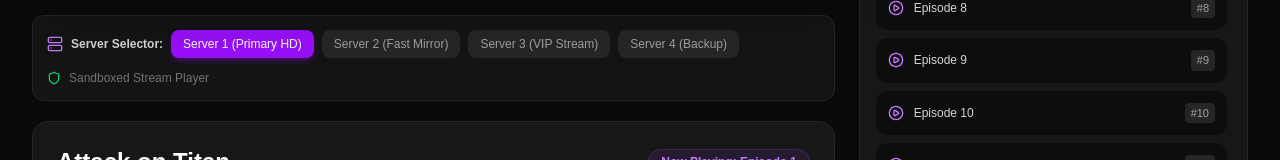
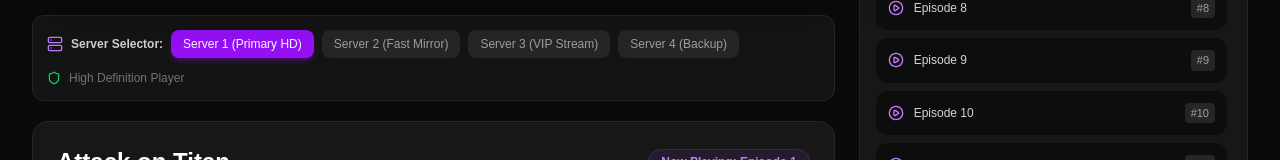
Before and after one commit to nna706930-code/my-private-sites, a Next.js app: page /watch/attack-on-titan in a window 1280 px wide. Shown: the part 582-742 px from the top of the page. Built offline with nearby package versions, Linux system fonts and the light colour scheme; no server answers.

Commit message:
fix: remove iframe sandbox attribute allowing embed players to load correctly

```diff
--- a/src/components/VideoPlayer.tsx
+++ b/src/components/VideoPlayer.tsx
@@ -88,7 +88,6 @@
             className="w-full h-full border-0"
             allowFullScreen
             allow="accelerometer; autoplay; clipboard-write; encrypted-media; gyroscope; picture-in-picture"
-            sandbox="allow-scripts allow-same-origin allow-forms allow-presentation"
           />
         )}
       </div>
@@ -156,7 +155,7 @@
 
         <div className="flex items-center gap-2 text-neutral-500">
           <Shield className="w-3.5 h-3.5 text-green-400" />
-          <span>Sandboxed Stream Player</span>
+          <span>High Definition Player</span>
         </div>
       </div>
     </div>
```
